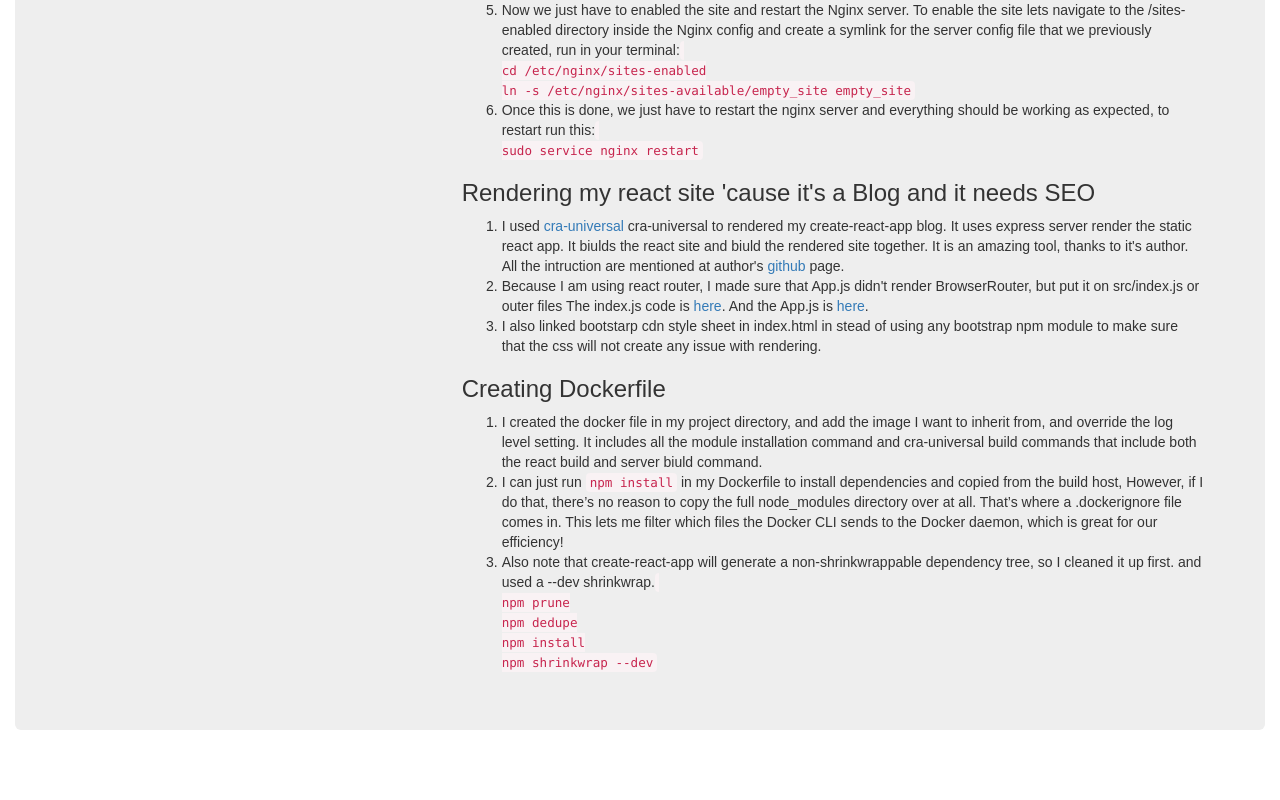
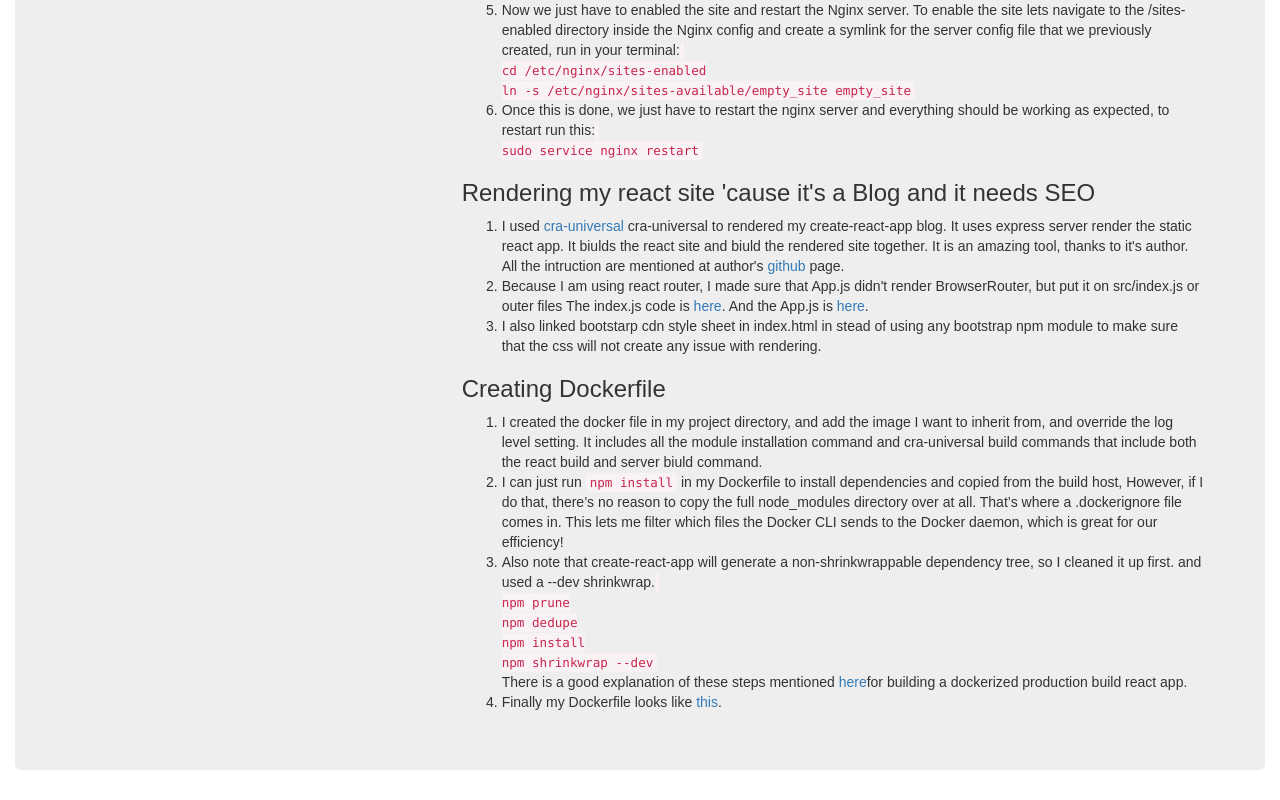
Before and after one commit to knsakib/jenkins-react-blog, a React (Create React App) app: page / in a window 1280 px wide. Shown: the part 3318-4118 px from the top of the page. Before the commit the page ends 4078 px from the top, so only its background shows below. Built offline with nearby package versions, Linux system fonts and the light colour scheme.

Commit message:
contents and runtime version

```diff
--- a/src/Howjenkinsreactblog.js
+++ b/src/Howjenkinsreactblog.js
@@ -334,6 +334,9 @@ This lets me filter which files the Docker CLI sends to the Docker daemon, which
   <br />npm dedupe
   <br />npm install
   <br />npm shrinkwrap --dev<br /></code>
+  There is a good explanation of these steps mentioned <a href="https://medium.com/ai2-blog/dockerizing-a-react-application-3563688a2378">here</a>
+for building a dockerized production build react app.
+<li>Finally my Dockerfile looks like <a href="https://github.com/knsakib/jenkins-react-blog/blob/master/Dockerfile">this</a>.</li>
 </li>
 
 </ol>
```
Also changed, not shown: 2 other files (tests, documents, lock files or other folders).
